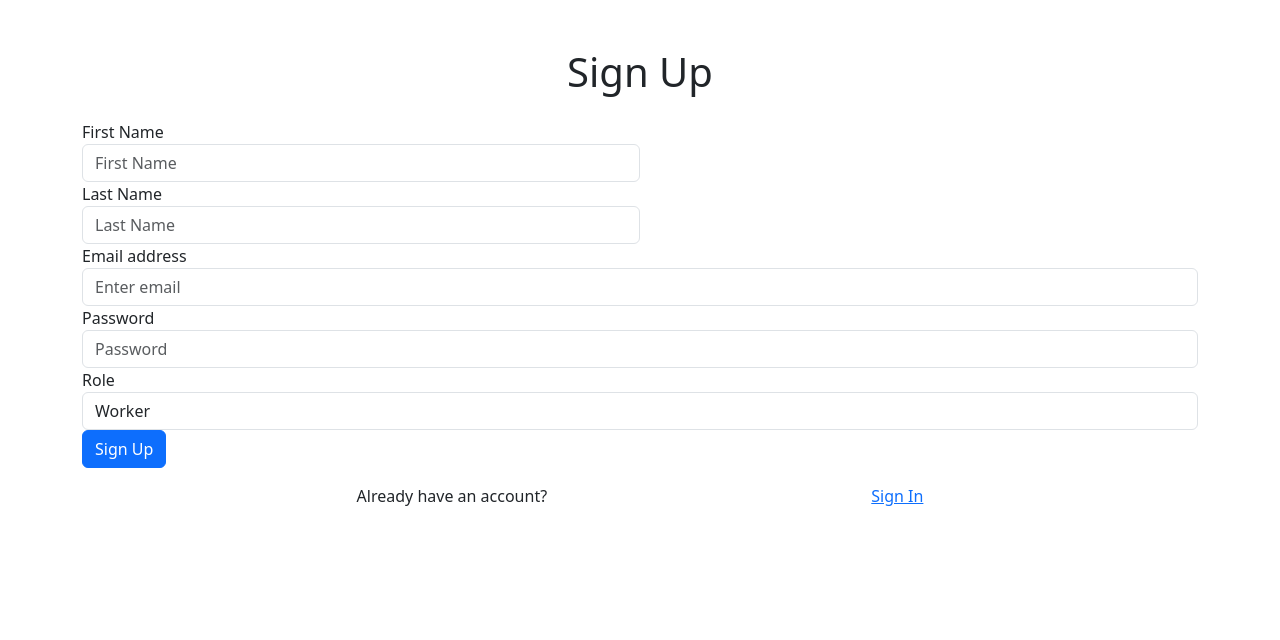
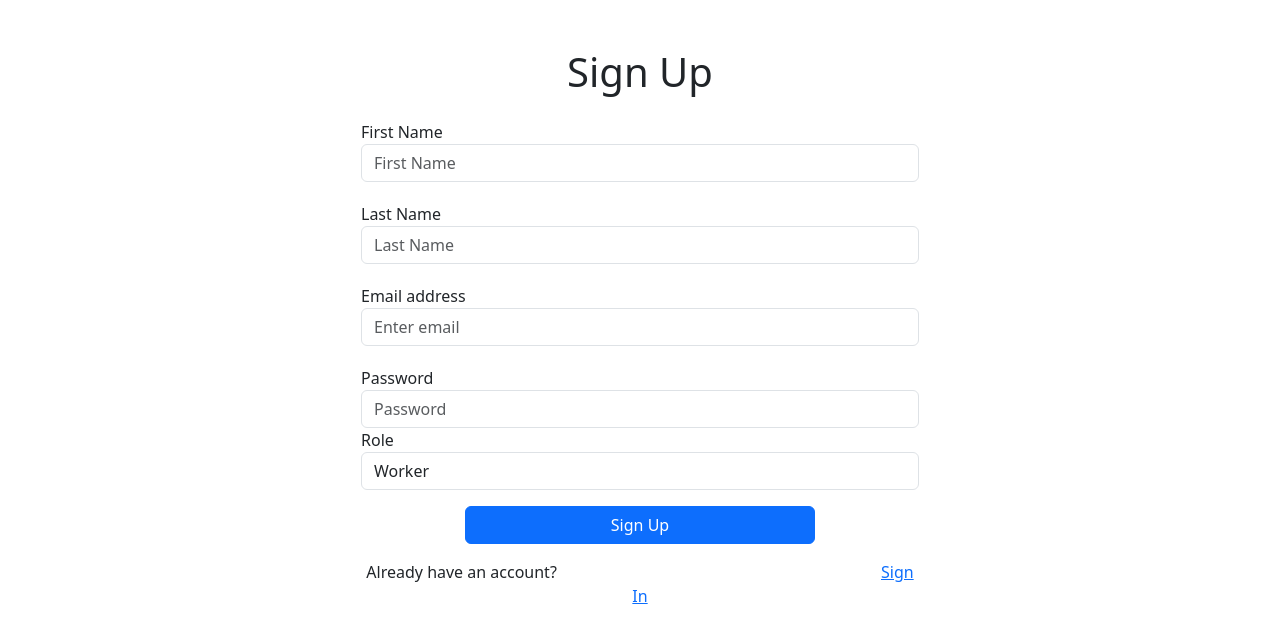
Before and after one commit to DidasMba/Farm_Tracker_Frontend, a React (Create React App) app in the folder frontend/: page /signup in a window 1280 px wide. Shown: the top 640 px of the page. Built offline with nearby package versions, Linux system fonts and the light colour scheme.

Commit message:
change push

```diff
--- a/frontend/src/pages/Login.jsx
+++ b/frontend/src/pages/Login.jsx
@@ -3,21 +3,28 @@ import { Link } from 'react-router-dom';
 import './MyComponent.css';
 
 function Login() {
+  // State variables for email, password, and admin status
   const [email, setEmail] = useState('');
   const [password, setPassword] = useState('');
-  const [isAdmin, setIsAdmin] = useState(false); // État pour la case à cocher admin
+  const [isAdmin, setIsAdmin] = useState(false); // State for the admin checkbox
 
+  // Function to handle the login action
   const handleLogin = () => {
-    // Ajoutez ici la logique de connexion
+    // Add login logic here
     console.log('Logging in...');
   };
 
+  // Render the login form
   return (
     <div className="container mt-5">
+      {/* Centering the form */}
       <div className="d-flex justify-content-center">
         <div className="col-md-6">
+          {/* Title */}
           <h1 className="text-center mb-4">Login</h1>
+          {/* Form */}
           <form className="custom-form">
+            {/* Email input */}
             <div className="form-group">
               <label htmlFor="email">Email address</label>
               <input
@@ -29,6 +36,7 @@ function Login() {
                 onChange={(e) => setEmail(e.target.value)}
               />
             </div>
+            {/* Password input */}
             <div className="form-group second-form-group">
               <label htmlFor="password">Password</label>
               <input
@@ -40,18 +48,18 @@ function Login() {
                 onChange={(e) => setPassword(e.target.value)}
               />
             </div>
-            {/* Ajout de la case à cocher et de l'étiquette */}
+            {/* Admin checkbox and label */}
             <div className="form-group form-check d-flex justify-content-center align-items-center mb-3">
               <input
                 type="checkbox"
                 className="form-check-input"
                 id="isAdmin"
                 checked={isAdmin}
-                onChange={() => setIsAdmin(!isAdmin)} // Inversion de la valeur de isAdmin lorsqu'on change la case à cocher
+                onChange={() => setIsAdmin(!isAdmin)} // Toggle the isAdmin state when the checkbox is changed
               />
               <label className="form-check-label" htmlFor="isAdmin">Login as admin</label>
             </div>
-
+            {/* Login button */}
             <div className="form-group d-flex justify-content-center mt-3">
               <button
                 type="button"
@@ -61,8 +69,8 @@ function Login() {
                 Login
               </button>
             </div>
-
           </form>
+          {/* Signup link */}
           <div className="text-center mt-3">
             <span>Don't have an account? </span>
             <Link to="/signup">Sign Up</Link>
--- a/frontend/src/pages/MyComponent.css
+++ b/frontend/src/pages/MyComponent.css
@@ -11,9 +11,10 @@
 }
 
 .second-form-group{
-    margin-top: 50px; /* Ou toute autre valeur de marge souhaitée */
+    margin-top: 45px; /* Ou toute autre valeur de marge souhaitée */
   }
 
-  .custom-login-button {
-   text-decoration-color:red ;
-  }
+
+.second-form-group1{
+  margin-top: 20px;
+}
--- a/frontend/src/pages/SignUp.jsx
+++ b/frontend/src/pages/SignUp.jsx
@@ -1,6 +1,6 @@
-
 import React, { useState } from 'react';
 import { Link } from 'react-router-dom';
+import './MyComponent.css'; // Importing styles from MyComponent.css
 
 function SignUp() {
   const [firstName, setFirstName] = useState('');
@@ -10,16 +10,17 @@ function SignUp() {
   const [role, setRole] = useState('worker'); // Default role is worker
 
   const handleSignUp = () => {
-    // Ajoutez ici la logique d'inscription
+    // Add signup logic here
     console.log('Signing up...');
   };
 
   return (
     <div className="container mt-5">
+      <div className="d-flex justify-content-center">
+        <div className="col-md-6">
           <h1 className="text-center mb-4">Sign Up</h1>
-      <form>
-        <div className="form-row">
-          <div className="form-group col-md-6">
+          <form className="custom-form">
+            <div className="form-group second-form-group1">
               <label htmlFor="firstName">First Name</label>
               <input
                 type="text"
@@ -30,7 +31,7 @@ function SignUp() {
                 onChange={(e) => setFirstName(e.target.value)}
               />
             </div>
-          <div className="form-group col-md-6">
+            <div className="form-group second-form-group1">
               <label htmlFor="lastName">Last Name</label>
               <input
                 type="text"
@@ -41,8 +42,7 @@ function SignUp() {
                 onChange={(e) => setLastName(e.target.value)}
               />
             </div>
-        </div>
-        <div className="form-group">
+            <div className="form-group second-form-group1">
               <label htmlFor="email">Email address</label>
               <input
                 type="email"
@@ -53,7 +53,7 @@ function SignUp() {
                 onChange={(e) => setEmail(e.target.value)}
               />
             </div>
-        <div className="form-group">
+            <div className="form-group second-form-group1">
               <label htmlFor="password">Password</label>
               <input
                 type="password"
@@ -69,6 +69,7 @@ function SignUp() {
               <select
                 className="form-control"
                 id="role"
+
                 value={role}
                 onChange={(e) => setRole(e.target.value)}
               >
@@ -76,19 +77,25 @@ function SignUp() {
                 <option value="admin">Admin</option>
               </select>
             </div>
+            <div className="form-group d-flex justify-content-center mt-3">
               <button
                 type="button"
-          className="btn btn-primary"
+                className="btn btn-primary btn-block custom-login-button" // Applying custom styles
                 onClick={handleSignUp}
               >
                 Sign Up
               </button>
+            </div>
+
+
           </form>
           <div className="text-center mt-3">
             <span>Already have an account? </span>
             <Link to="/login">Sign In</Link>
           </div>
         </div>
+      </div>
+    </div>
   );
 }
 
```
Lines whose indentation alone changed are shown as unchanged.
